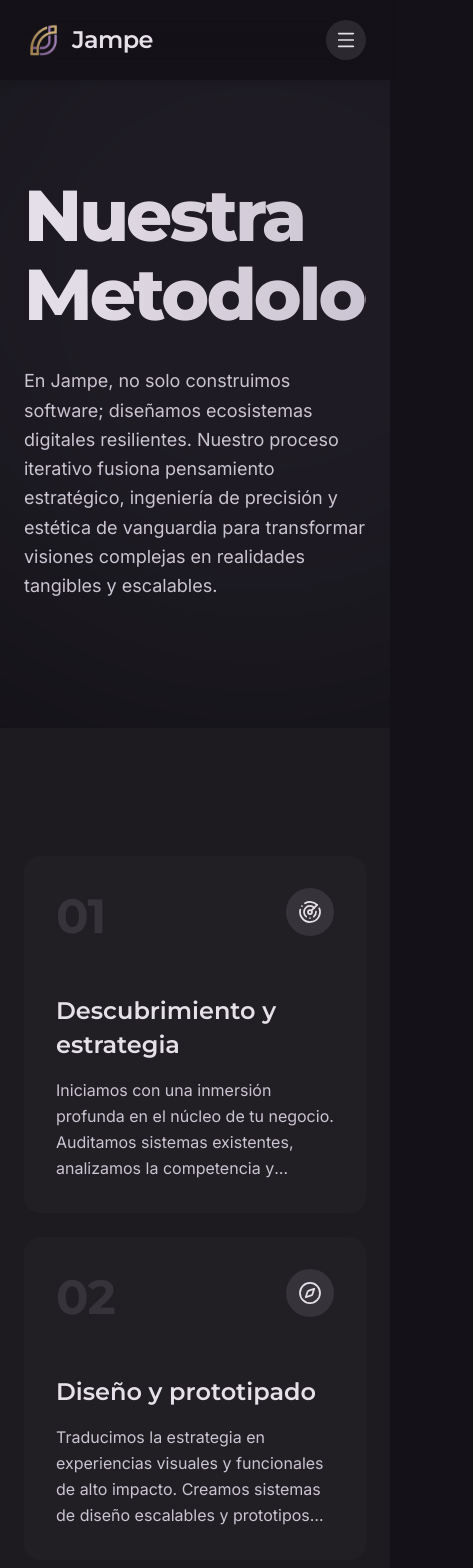
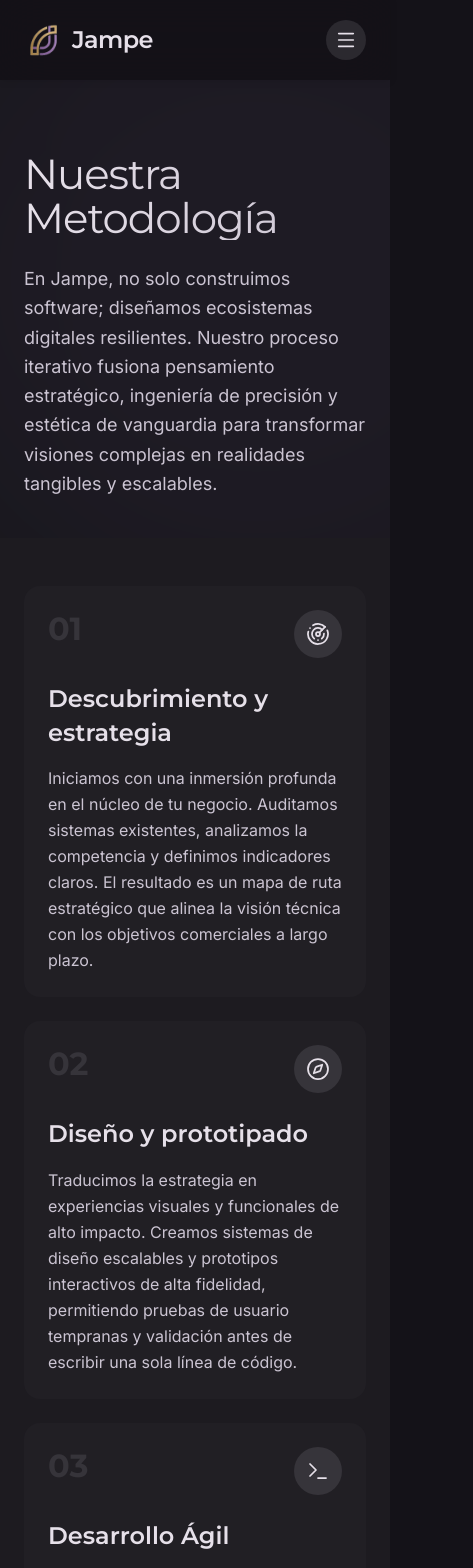
Before and after one commit to JoaquinPerrier/MS, a Next.js app: page /metodologia in a window 390 px wide. Shown: the top 1568 px of the page, 473 px wide, since content can reach past the window. Built offline with nearby package versions, Linux system fonts and the light colour scheme.

Commit message:
Fixing metodologias page view on mobiles

```diff
--- a/app/metodologia/page.tsx
+++ b/app/metodologia/page.tsx
@@ -78,9 +78,9 @@ export default function MethodologyPage() {
         <div className="absolute bottom-0 left-0 w-[600px] h-[600px] bg-tertiary/5 rounded-full blur-[100px] mix-blend-screen transform -translate-x-1/4 translate-y-1/4" />
       </div>
 
-      <section className="w-full max-w-container-max mx-auto px-margin-mobile lg:px-margin-desktop pt-24 pb-32 relative z-10">
-        <div className="flex flex-col gap-8 max-w-4xl">
-          <h1 className="font-display-lg text-display-lg text-on-surface bg-clip-text text-transparent bg-gradient-to-r from-on-surface to-on-surface-variant">
+      <section className="w-full max-w-container-max mx-auto px-margin-mobile lg:px-margin-desktop pt-18 pb-10 md:pt-24 md:pb-32 relative z-10">
+        <div className="flex flex-col gap-6 md:gap-8 max-w-4xl">
+          <h1 className="w-full max-w-full font-display-lg text-[42px] leading-[1.05] tracking-tight bg-clip-text text-transparent bg-gradient-to-r from-on-surface to-on-surface-variant md:text-display-lg md:leading-tight md:tracking-tighter">
             Nuestra
             <br />
             Metodología
@@ -94,7 +94,7 @@ export default function MethodologyPage() {
         </div>
       </section>
 
-      <section className="w-full bg-surface-container-low py-32 relative z-10">
+      <section className="w-full bg-surface-container-low py-12 md:py-32 relative z-10">
         <div className="max-w-container-max mx-auto px-margin-mobile lg:px-margin-desktop">
           <div className="grid grid-cols-1 md:grid-cols-2 lg:grid-cols-4 gap-6 group">
             {steps.map((step) => {
@@ -102,15 +102,15 @@ export default function MethodologyPage() {
               return (
                 <div
                   key={step.number}
-                  className="relative bg-surface-container rounded-2xl p-8 hover:bg-surface-container-high transition-all duration-500 ease-out group-hover:opacity-50 hover:!opacity-100 cursor-pointer overflow-hidden group/card"
+                  className="relative bg-surface-container rounded-2xl p-6 md:p-8 hover:bg-surface-container-high transition-all duration-500 ease-out md:group-hover:opacity-50 hover:!opacity-100 cursor-pointer overflow-hidden group/card"
                 >
                   <div
                     className={`absolute top-0 left-0 w-full h-1 bg-gradient-to-r from-transparent ${accent.bar} to-transparent transform -translate-x-full group-hover/card:translate-x-full transition-transform duration-1000`}
                   />
-                  <div className="flex flex-col h-full gap-12">
+                  <div className="flex flex-col h-full gap-6 md:gap-12">
                     <div className="flex justify-between items-start">
                       <span
-                        className={`font-headline-xl text-headline-xl text-surface-variant ${accent.number} transition-colors duration-300`}
+                        className={`font-headline-xl text-headline-xl-mobile md:text-headline-xl text-surface-variant ${accent.number} transition-colors duration-300`}
                       >
                         {step.number}
                       </span>
@@ -126,7 +126,7 @@ export default function MethodologyPage() {
                       >
                         {step.title}
                       </h3>
-                      <p className="font-body-md text-body-md text-on-surface-variant leading-relaxed line-clamp-4">
+                      <p className="font-body-md text-body-md text-on-surface-variant leading-relaxed md:line-clamp-4">
                         {step.description}
                       </p>
                     </div>
@@ -138,10 +138,10 @@ export default function MethodologyPage() {
         </div>
       </section>
 
-      <section className="w-full bg-surface py-32 relative z-10 overflow-hidden">
-        <div className="max-w-container-max mx-auto px-margin-mobile lg:px-margin-desktop flex flex-col lg:flex-row gap-16 items-center">
-          <div className="flex-1 space-y-8 w-full">
-            <h2 className="font-headline-xl-mobile lg:font-headline-xl text-headline-xl-mobile lg:text-headline-xl text-on-surface">
+      <section className="w-full bg-surface py-12 md:py-32 relative z-10 overflow-hidden">
+        <div className="max-w-container-max mx-auto px-margin-mobile lg:px-margin-desktop flex flex-col lg:flex-row gap-10 lg:gap-16 items-center">
+          <div className="flex-1 space-y-6 md:space-y-8 w-full">
+            <h2 className="font-headline-xl text-headline-xl-mobile md:text-headline-xl text-on-surface">
               Precisión en cada
               <br />
               fase del ciclo
@@ -152,8 +152,8 @@ export default function MethodologyPage() {
               transparencia radical es el núcleo de nuestro modelo operativo.
             </p>
             <div className="flex flex-col gap-6 pt-4">
-              <div className="bg-surface-container-low p-6 rounded-xl flex items-center gap-6 group hover:bg-surface-container transition-colors">
-                <div className="w-16 h-16 rounded-full bg-surface-container-high flex items-center justify-center text-primary">
+              <div className="bg-surface-container-low p-4 md:p-6 rounded-xl flex items-center gap-4 md:gap-6 group hover:bg-surface-container transition-colors">
+                <div className="w-12 h-12 md:w-16 md:h-16 shrink-0 rounded-full bg-surface-container-high flex items-center justify-center text-primary">
                   <Icon name="check_circle" className="text-[28px]" />
                 </div>
                 <div>
@@ -165,8 +165,8 @@ export default function MethodologyPage() {
                   </p>
                 </div>
               </div>
-              <div className="bg-surface-container-low p-6 rounded-xl flex items-center gap-6 group hover:bg-surface-container transition-colors">
-                <div className="w-16 h-16 rounded-full bg-surface-container-high flex items-center justify-center text-tertiary">
+              <div className="bg-surface-container-low p-4 md:p-6 rounded-xl flex items-center gap-4 md:gap-6 group hover:bg-surface-container transition-colors">
+                <div className="w-12 h-12 md:w-16 md:h-16 shrink-0 rounded-full bg-surface-container-high flex items-center justify-center text-tertiary">
                   <Icon name="hub" className="text-[28px]" />
                 </div>
                 <div>
@@ -187,7 +187,7 @@ export default function MethodologyPage() {
                 style={{ backgroundImage: `url("${images.methodology}")` }}
               />
               <div className="absolute inset-0 bg-gradient-to-t from-surface-container-lowest via-transparent to-transparent" />
-              <div className="absolute bottom-8 left-8 right-8 bg-surface/90 backdrop-blur-md rounded-xl p-6 shadow-2xl border border-white/5 transform translate-y-4 opacity-0 group-hover:translate-y-0 group-hover:opacity-100 transition-all duration-500">
+              <div className="absolute bottom-4 left-4 right-4 md:bottom-8 md:left-8 md:right-8 bg-surface/90 backdrop-blur-md rounded-xl p-4 md:p-6 shadow-2xl border border-white/5 transform translate-y-0 opacity-100 md:translate-y-4 md:opacity-0 md:group-hover:translate-y-0 md:group-hover:opacity-100 transition-all duration-500">
                 <div className="flex items-center gap-4 min-w-0">
                   <div className="w-12 h-12 shrink-0 rounded-full bg-primary/15 flex items-center justify-center text-primary">
                     <Icon name="integration_instructions" className="text-[22px]" />
@@ -196,7 +196,7 @@ export default function MethodologyPage() {
                     <span className="font-label-caps text-label-caps text-primary block mb-2">
                       ITERACIÓN ACTUAL
                     </span>
-                    <span className="font-headline-md text-headline-md text-on-surface">
+                    <span className="font-headline-md text-[16px] leading-snug md:text-headline-md text-on-surface">
                       Fase 3: Integración de API
                     </span>
                   </div>
```
